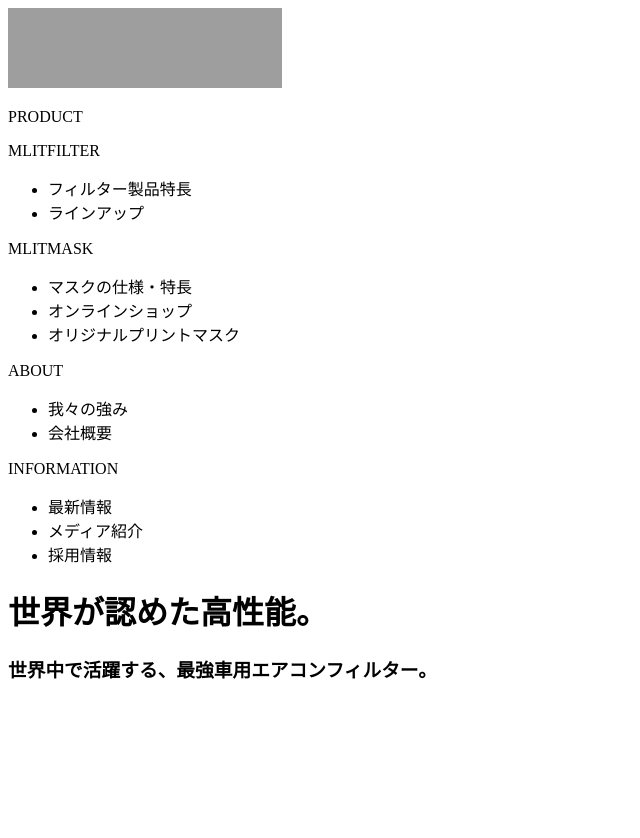
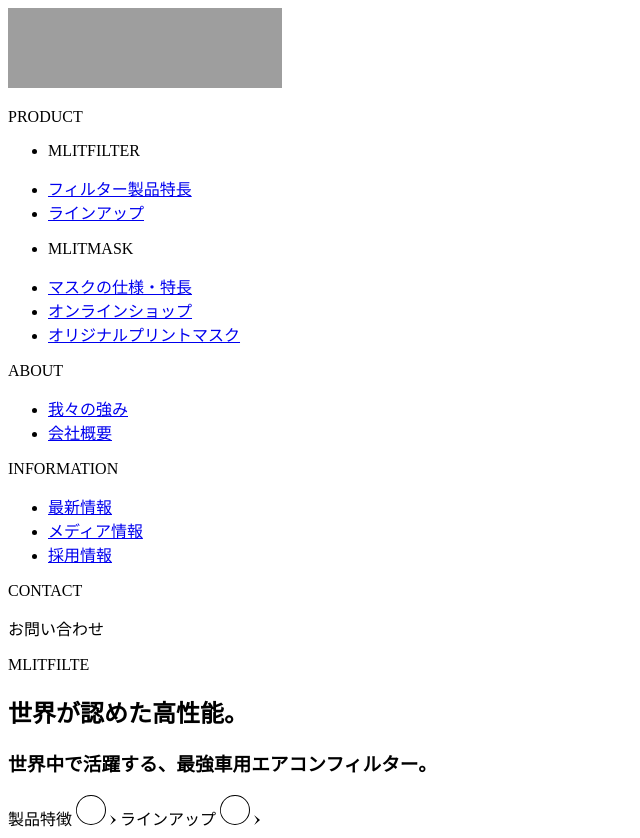
Before and after one commit to shinnosuke1465/mlitfilter, a Symfony app: template templates/pages/index/index.html.twig in a window 1280 px wide. Shown: the whole page, without its empty margins (0-640 px from the left). Before the commit the page ends 679 px from the top, so only its background shows below. Run offline with Twig, Linux system fonts and the light colour scheme; the template is opened without the code that fills it, so the values that code supplies are empty; some libraries are stand-ins or nearby versions; grey boxes are pictures that could not be loaded.

Commit message:
world section実装

```diff
--- a/assets/app/scss/common/index.scss
+++ b/assets/app/scss/common/index.scss
@@ -1,3 +1,5 @@
 @forward "section-title";
+@forward "section-title-small";
+@forward "btn-style";
 // @forward "btn-style";
 // @forward "buttons-contact";
--- a/assets/app/scss/global/variables/_colors.scss
+++ b/assets/app/scss/global/variables/_colors.scss
@@ -2,8 +2,5 @@
 /// アプリで使うカラーは全てここにトークン化してください。
 $green-main: #07913A;
 $purple-sub: #4d189e;
-$text-main: #000;
 $bg-white:#F7F7F7;
-
-$white: #fff;
-$text-black: #000000;
+$bg-black: #292929;
--- a/assets/app/scss/pages/index/_index.scss
+++ b/assets/app/scss/pages/index/_index.scss
@@ -8,5 +8,5 @@
 
 [id="index"] {
   margin-left: auto;
-  width: calc(100% - 360px);
+  width: calc(100% - 18.75%);
 }
--- a/tailwind.config.js
+++ b/tailwind.config.js
@@ -9,6 +9,7 @@ module.exports = {
     colors: {
       mainGreen: "#07913A",
       black:"#242424",
+      textBlack: "#707070",
       white: "#FFFFFF",
     },
     screens: {
@@ -24,7 +25,7 @@ module.exports = {
     letterSpacing: {
       normal: "0",
       tight: ".02em",
-      wide: ".04em",
+      wide: ".05em",
       wider: ".08em",
       widest: ".1em",
     },
--- /dev/null
+++ b/templates/components/common/_buttons_conntact.html.twig
@@ -0,0 +1,4 @@
+<div class="c-buttons-contact">
+	<p class="c-buttons-contact__title">CONTACT</p>
+  <span class="c-buttons-contact__text">お問い合わせ</span>
+</div>
--- /dev/null
+++ b/templates/components/common/_circle-arrow.html.twig
@@ -0,0 +1,6 @@
+<a type="{{ link }}" class="c-btn-style">{{ text }}
+	<span class="c-btn-style__circle-arrow">
+		{% include 'components/svg/_circle.html.twig' %}
+		{% include 'components/svg/_arrow.html.twig' %}
+	</span>
+</a>
--- /dev/null
+++ b/templates/components/layouts/_aside_lists_list.html.twig
@@ -0,0 +1,15 @@
+<div class="l-aside-lists-list">
+	<p class="l-aside-lists-list__title">{{title}}</p>
+	<ul class="l-aside-lists-list__items">
+		{% for list in lists %}
+			<li class="l-aside-lists-list__item">
+				{% if list.sub_title is defined %}
+					<p class="l-aside-lists-list__sub-title">{{ list.sub_title }}</p>
+				{% endif %}
+				{% if list.label is defined %}
+					<a href="#" class="l-aside-lists-list__link">{{ list.label }}</a>
+				{% endif %}
+			</li>
+		{% endfor %}
+	</ul>
+</div>
--- /dev/null
+++ b/templates/components/svg/_arrow.html.twig
@@ -0,0 +1,3 @@
+<svg id="arrow" xmlns="http://www.w3.org/2000/svg" width="6" height="10" viewBox="0 0 6 10">
+  <path id="パス_8" data-name="パス 8" d="M11.209,17l3.142-5.009L11,7l6,4.991Z" transform="translate(-11 -7)"/>
+</svg>
--- /dev/null
+++ b/templates/components/svg/_circle.html.twig
@@ -0,0 +1,3 @@
+<svg xmlns="http://www.w3.org/2000/svg" width="30" height="30" viewBox="0 0 30 30">
+  <path id="楕円形_6" data-name="楕円形 6" d="M15,1A14,14,0,0,0,5.1,24.9,14,14,0,1,0,24.9,5.1,13.908,13.908,0,0,0,15,1m0-1A15,15,0,1,1,0,15,15,15,0,0,1,15,0Z"/>
+</svg>
--- a/templates/layout/_aside.html.twig
+++ b/templates/layout/_aside.html.twig
@@ -1,41 +1,47 @@
+{% set items = [
+        {
+          title: "PRODUCT",
+          lists:[
+              {sub_title:"MLITFILTER"},
+              {label: "フィルター製品特長"},
+              {label: "ラインアップ"},
+              {sub_title:"MLITMASK"},
+              {label: "マスクの仕様・特長"},
+              {label: "オンラインショップ"},
+              {label: "オリジナルプリントマスク"},
+          ]
+        },
+        {
+          title: "ABOUT",
+          lists:[
+              {label: "我々の強み"},
+              {label: "会社概要"},
+          ]
+        },
+        {
+          title: "INFORMATION",
+          lists:[
+              {label: "最新情報"},
+              {label: "メディア情報"},
+              {label: "採用情報"}
+          ]
+        },
+      ] %}
+
 <div class="l-aside">
 	<div class="l-aside__icon">
-  {% include 'components/svg/_icon_logo.html.twig' %}
-  </div>
-	<div class="l-aside-lists">
-		<div class="l-aside-lists__list">
-			<p class="l-aside-lists__list-title">PRODUCT</p>
-			<div class="l-aside-lists__filter">
-				<div class="l-aside-lists__list-subtitle">MLITFILTER</div>
-				<ul>
-					<li class="l-aside-lists__list-item">フィルター製品特長</li>
-					<li class="l-aside-lists__list-item">ラインアップ</li>
-				</ul>
-			</div>
-			<div class="l-aside-lists__mask">
-				<div class="l-aside-lists__list-subtitle">MLITMASK</div>
-				<ul>
-					<li class="l-aside-lists__list-item">マスクの仕様・特長</li>
-					<li class="l-aside-lists__list-item">オンラインショップ</li>
-					<li class="l-aside-lists__list-item">オリジナルプリントマスク</li>
-				</ul>
-			</div>
+		{% include 'components/svg/_icon_logo.html.twig' %}
+	</div>
+	<div class="l-aside__lists">
+		{% for item in items %}
+			{% include 'components/layouts/_aside_lists_list.html.twig' with {
+          title: item.title,
+          lists: item.lists,
+          }%}
+		{% endfor %}
+		<div class="l-aside__button">
+			{% include 'components/common/_buttons_conntact.html.twig' %}
 		</div>
-		<div class="l-aside-lists__list">
-			<p class="l-aside-lists__list-title">ABOUT</p>
-				<ul>
-					<li class="l-aside-lists__list-item">我々の強み</li>
-					<li class="l-aside-lists__list-item">会社概要</li>
-				</ul>
-		</div>
-		<div class="l-aside-lists__list">
-			<p class="l-aside-lists__list-title">INFORMATION</p>
-				<ul>
-					<li class="l-aside-lists__list-item">最新情報</li>
-					<li class="l-aside-lists__list-item">メディア紹介</li>
-					<li class="l-aside-lists__list-item">採用情報</li>
-				</ul>
-			</div>
+
 	</div>
-	<div class="l-aside__button"></div>
 </div>
--- a/templates/pages/index/_index_world.html.twig
+++ b/templates/pages/index/_index_world.html.twig
@@ -1,6 +1,23 @@
-<div class="pg-index-world">
-{% include 'components/common/_section_title.html.twig' with {
+<section class="pg-index-world">
+  <div class="pg-index-world__inner">
+		<p class="pg-index-world__en">
+			MLITFILTE
+		</p>
+		{% include 'components/common/_section_title.html.twig' with {
     title: '世界が認めた高性能。',
     subtitle: '世界中で活躍する、最強車用エアコンフィルター。'
-} %}
-</div>
+    } %}
+		<div class="pg-index-world__btn-area">
+			{% include "components/common/_circle-arrow.html.twig" with {
+        text: "製品特徴",
+        link: "#",
+      }%}
+			{% include "components/common/_circle-arrow.html.twig" with {
+        text: "ラインアップ",
+        link: "#",
+      }%}
+
+		</div>
+	</div>
+  </div>
+</section>
```
Also changed, not shown: assets/app/scss/common/_btn-style.scss (added, +31 -0 lines), assets/app/scss/common/_section-title.scss (+13 -5 lines), assets/app/scss/layout/_aside.scss (+43 -4 lines), assets/app/scss/object/utility/_text_style.scss (+7 -0 lines), assets/app/scss/pages/index/_index_world.scss (+18 -3 lines), assets/app/scss/object/utility/_contents_style.scss (line endings or trailing spaces), assets/images/world_bg.png (added).
